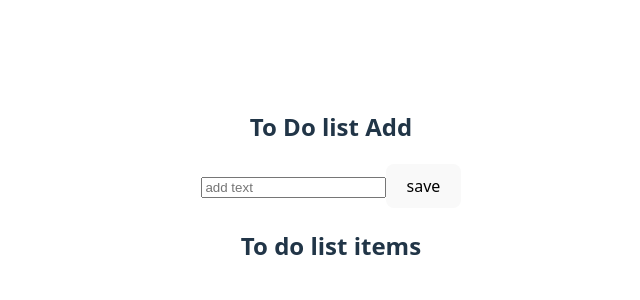
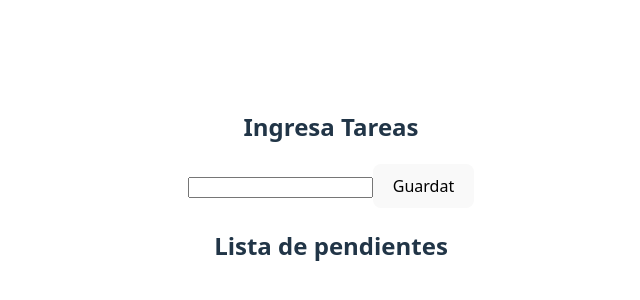
Before and after one commit to Usiel-03A7/Projects, a React (Vite) app: page / in a window 1280 px wide. Shown: the part 214-514 px from the top of the page, without its empty margins (309-949 px from the left). Built offline with nearby package versions, Linux system fonts and the light colour scheme.

Commit message:
Make to do list english languaje

```diff
--- a/src/App.jsx
+++ b/src/App.jsx
@@ -1,57 +1,59 @@
 import { useState } from "react";
 import './App.css'
+
 const App = () => {
-  const [todo, setTodo] = useState('')
-  const [list, setList] = useState([])
-
-  const handle = (e) => {
-    setTodo(e.target.value)
+  const [tarea, setTarea] = useState('');
+  const [lista, setLista] = useState([]);
+  const manejador = (e) => {
+    setTarea(e.target.value)
   }
-  const save = (e) => {
-    console.log('save');
-    e.preventDefault()
-    if (todo.trim() == '') return
-    setList([...list, todo])
-    setTodo('')
+  const guardar = (e) => {
+    e.preventDefault();
+    if (tarea.trim() === '') return
+    const tareaObj = {
+      id: Date.now(),
+      texto: tarea,
+      completada: false
+    }
+    setLista([...lista, tareaObj])
+    setTarea('')
   }
-  const Edit = (i) => {
-    const newText = prompt('add new text', list[i])
-    const newlist = list.map((item, index) => {
-      if (i == index) return i
-      return newText
-    })
-    setList(newlist);
+  const eliminar = (id) => {
+    const nuenvaLista = lista.filter((tarea) => tarea.id !== id)
+    setLista(nuenvaLista)
   }
 
-  const Delete = (i) => {
-    const newList = list.filter((item, index) => index !== i)
-    setList(newList)
+  const editar = (id) => {
+    const nuevoTexto = prompt('Ingresa el nuevo texto')
+    if (nuevoTexto === null || nuevoTexto === '') return
+    const nuevaLista = lista.map((tarea) => {
+      if (tarea.id === id) return { ...tarea, texto: nuevoTexto }
+      return tarea
+    })
+    setLista(nuevaLista)
   }
-
   return (
     <div>
-      <form onSubmit={save}>
-        <h2>To Do list Add</h2>
-        <input
-          type="text"
-          onChange={handle}
-          value={todo}
-          placeholder="add text" />
-        <button>save</button>
+
+      <form onSubmit={guardar}>
+        <h2>Ingresa Tareas</h2>
+        <input type="text" value={tarea} onChange={manejador} />
+        <button type="submit" >Guardat</button>
       </form>
       <div>
-        <h2>To do list items</h2>
-        {list.map((value, index) => (
-          <div key={index}>
-            <input type="text" value={value} readOnly />
-            <button onClick={() => (Edit(index))} >Edit</button>
-            <button onClick={() => (Delete(index))} >Delete</button>
-
+        <h2>Lista de pendientes</h2>
+        {lista.map((tarea) => (
+          <div key={tarea.id}>
+            <input type="text" value={tarea.texto} readOnly />
+            <button onClick={() => { editar(tarea.id) }} >Editar</button>
+            <button onClick={() => { eliminar(tarea.id) }} >Eliminar</button>
           </div>
         ))}
       </div>
 
+
     </div>
   )
+
 }
 export default App;
```
